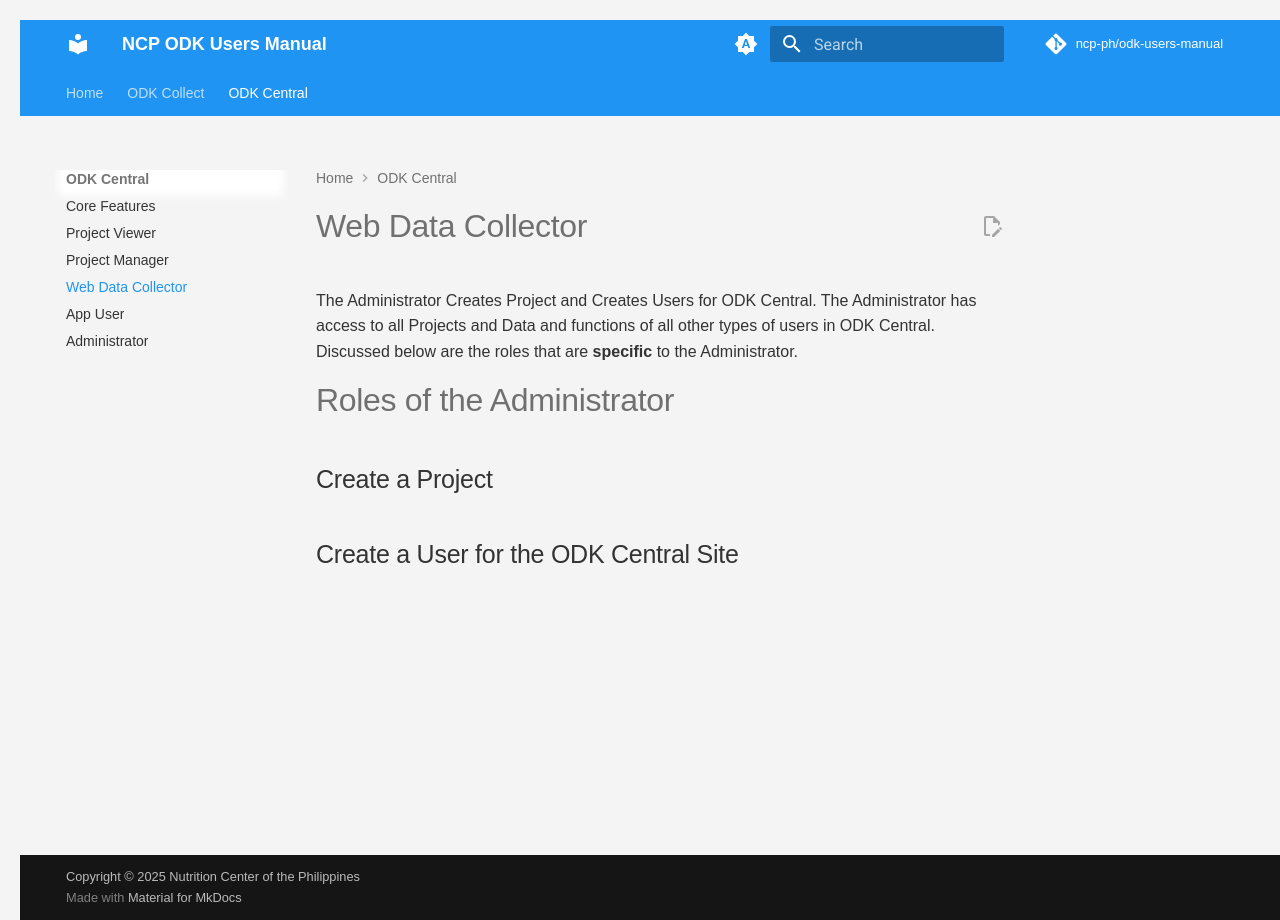
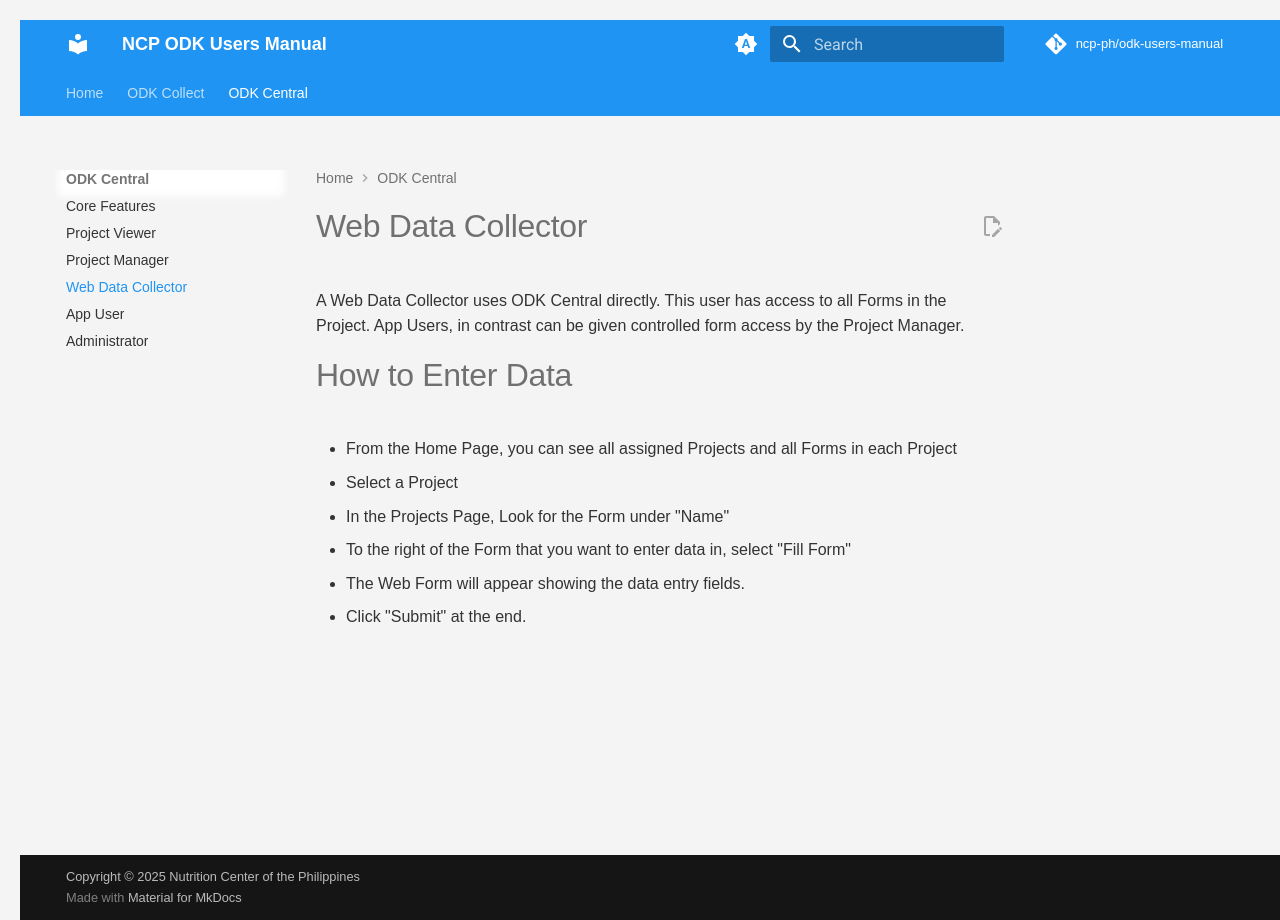
Before and after one commit to ncp-ph/odk-users-manual, an MkDocs documentation site: the page built from docs/web_data_collector.md, in a window 1280 px wide. Built offline with MkDocs 1.6.1 and Material for MkDocs 9.7.7, drawn with Linux system fonts in a browser that asks for light colours; comment, search, counter and statistics services are not loaded.

Commit message:
Added Web Data Collector Text

```diff
--- a/docs/web_data_collector.md
+++ b/docs/web_data_collector.md
@@ -1,10 +1,11 @@
 # Web Data Collector
 
-The Administrator Creates Project and Creates Users for ODK Central.  The Administrator has access to all Projects and Data and functions of all other types of users in ODK Central.  Discussed below are the roles that are **specific** to the Administrator.
+A Web Data Collector uses ODK Central directly.  This user has access to all Forms in the Project.  App Users, in contrast can be given controlled form access by the Project Manager.
 
-#  Roles of the Administrator
-
-## Create a Project
-
-
-## Create a User for the ODK Central Site
+#  How to Enter Data
+* From the Home Page, you can see all assigned Projects and all Forms in each Project
+* Select a Project
+* In the Projects Page, Look for the Form under "Name"
+* To the right of the Form that you want to enter data in, select "Fill Form"
+* The Web Form will appear showing the data entry fields.
+* Click "Submit" at the end.
```
